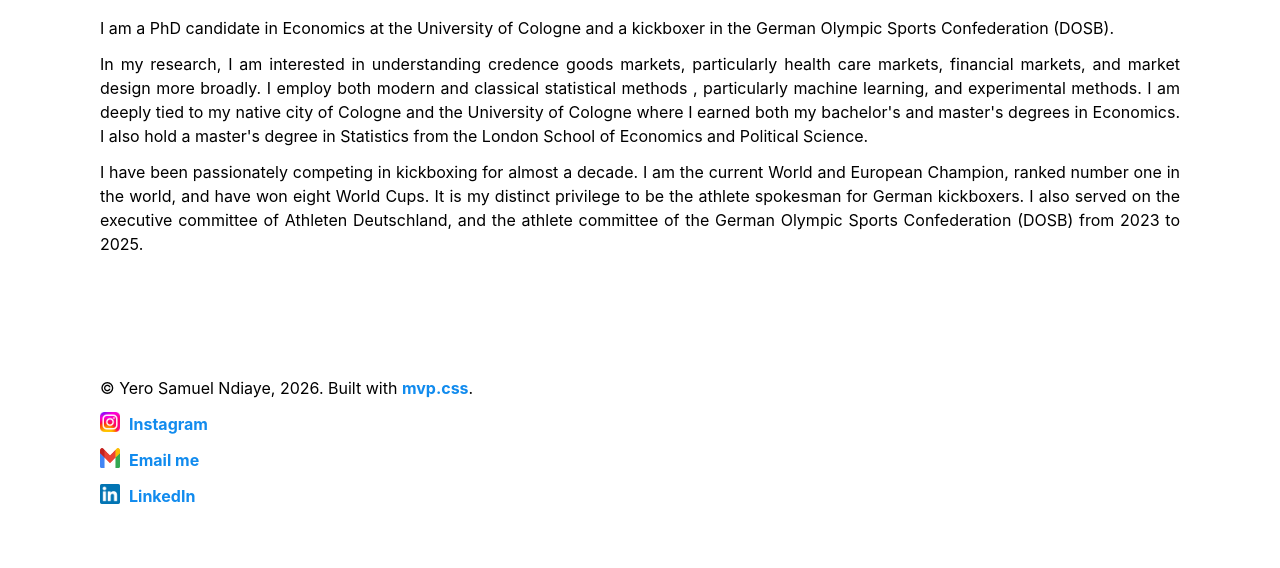
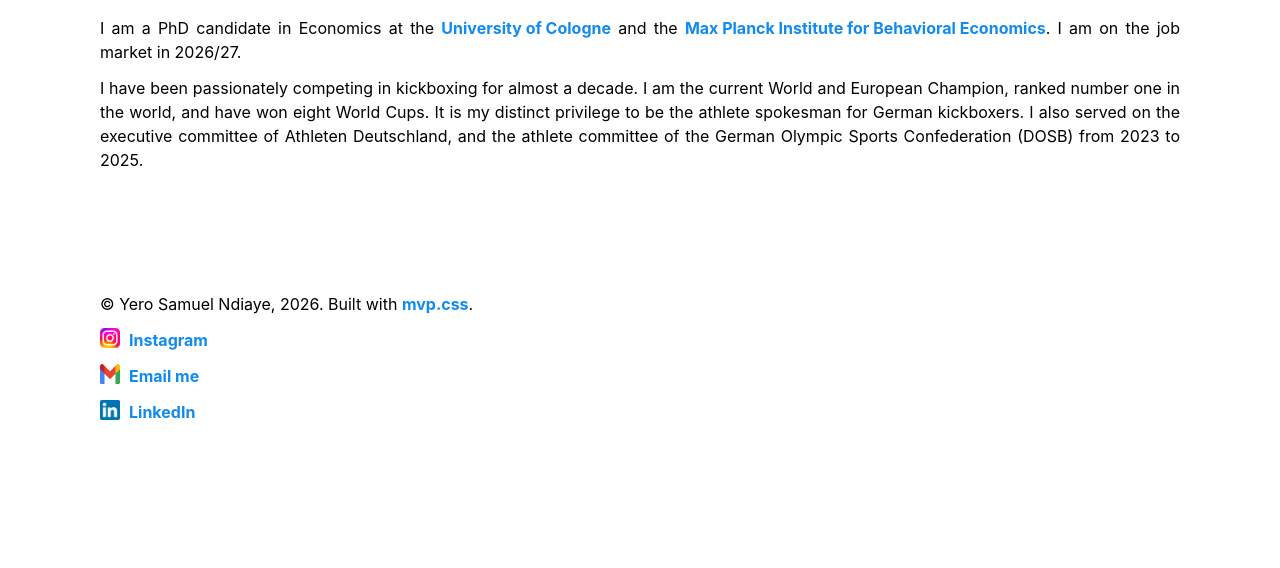
Before and after one commit to yerondiaye/yerondiaye.github.io, a Jekyll site: the page index.html, which Jekyll copies as it is, in a window 1280 px wide. Shown: the part 559-1127 px from the top of the page. Built offline with Jekyll 4.4.1, drawn with Linux system fonts in a browser that asks for light colours; after the commit the page ends 1043 px from its top, so only the background shows below that.

Commit message:
Update index.html

```diff
--- a/index.html
+++ b/index.html
@@ -36,8 +36,7 @@
 </div>
 
 <p><b>Welcome!</b></p>
-<p align="justify">I am a PhD candidate in Economics at the University of Cologne and a kickboxer in the German Olympic Sports Confederation (DOSB).</p>
-<p align="justify"> In my research, I am interested in understanding credence goods markets, particularly health care markets, financial markets, and market design more broadly. I employ both modern and classical statistical methods , particularly machine learning, and experimental methods. I am deeply tied to my native city of Cologne and the University of Cologne where I earned both my bachelor's and master's degrees in Economics. I also hold a master's degree in Statistics from the London School of Economics and Political Science.</p>
+<p align="justify">I am a PhD candidate in Economics at the <a href="https://ockenfels.uni-koeln.de/de/profil/yero-ndiaye">University of Cologne</a> and the <a href="https://www.coll.mpg.de/347884/yero-samuel-ndiaye.html">Max Planck Institute for Behavioral Economics</a>. I am on the job market in 2026/27.</p>
 <p align="justify">I have been passionately competing in kickboxing for almost a decade. I am the current World and European Champion, ranked number one in the world, and have won eight World Cups. It is my distinct privilege to be the athlete spokesman for German kickboxers. I also served on the executive committee of Athleten Deutschland, and the athlete committee of the German Olympic Sports Confederation (DOSB) from 2023 to 2025.</p>
         </main>
 
```
